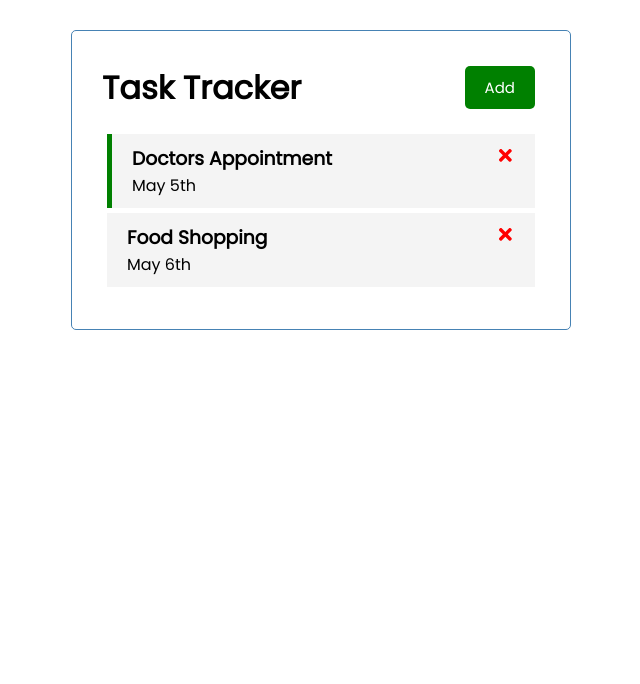
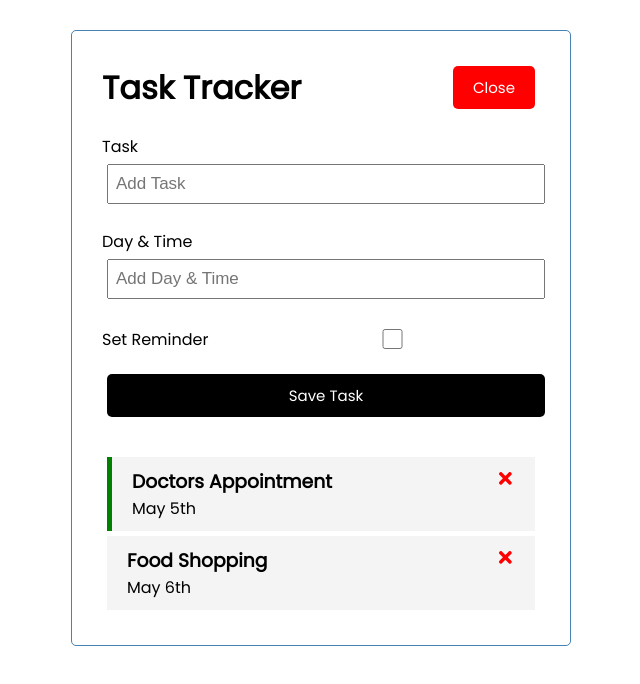
Before and after one commit to giuseppeperna/react-task-tracker, a React (Create React App) app: page / in a window 1280 px wide. Both pictures are taken after a click on the button "Add". Shown: the top 684 px of the page, without its empty margins (319-959 px from the left). Built offline with nearby package versions, Linux system fonts and the light colour scheme; the HTML template or start-up script is replaced by a standard one.

Commit message:
Add task form added

```diff
--- a/src/App.js
+++ b/src/App.js
@@ -1,8 +1,11 @@
 import Header from "./components/Header";
 import Tasks from "./components/Tasks";
+import AddTask from "./components/AddTask";
 import { useState } from "react";
 
 function App() {
+    const [showAddTask, setShowAddTask] = useState
+    (false)
     const [tasks, setTasks] = useState([
             {
                 id: 1,
@@ -30,6 +33,15 @@
         )
     }
 
+    // Add Task
+
+    const addTask = (task) => {
+        const id = Math.floor(Math.random() *
+        1000) +1
+        const newTask = { id, ...task }
+        setTasks([...tasks, newTask])
+    }
+
     // Delete task
     const deleteTask = (id) => {
         setTasks(tasks.filter(
@@ -39,7 +51,14 @@
 
   return (
     <div className="container">
-        <Header title='Task Tracker'/>
+        <Header title='Task Tracker'
+                onAdd={() => setShowAddTask
+                (!showAddTask)}
+                showAdd={showAddTask}
+        />
+        { showAddTask &&
+            <AddTask onAdd={addTask}/>
+        }
         { tasks.length > 0 ?
             <Tasks tasks={tasks}
                    onDelete={deleteTask}
--- /dev/null
+++ b/src/components/AddTask.js
@@ -0,0 +1,64 @@
+import { useState } from 'react'
+
+const AddTask = ({ onAdd } ) => {
+    const [text, setText] = useState('')
+    const [day, setDay] = useState('')
+    const [reminder, setReminder] = useState(false)
+
+    const onSubmit = (e) => {
+      e.preventDefault()
+
+      if(!text) {
+          alert('Please add task')
+          return
+      }
+
+      onAdd({ text, day, reminder })
+
+      setText('')
+      setDay('')
+      setReminder(false)
+    }
+
+    return (
+        <form className="add-form" onSubmit={ onSubmit }>
+            <div className="form-control">
+                <label>Task</label>
+                <input
+                    type="text"
+                    placeholder='Add Task'
+                    value={ text }
+                    onChange={(e) => {
+                        setText(e.target.value)
+                    }}
+                />
+            </div>
+            <div className="form-control">
+                <label>Day & Time</label>
+                <input
+                    type="text"
+                    placeholder='Add Day & Time'
+                    value={ day }
+                    onChange={(e) => {
+                        setDay(e.target.value)
+                    }}
+                />
+            </div>
+            <div className="form-control form-control-check">
+                <label>Set Reminder</label>
+                <input
+                    type="checkbox"
+                    checked={reminder}
+                    value={ reminder }
+                    onChange={(e) => {
+                        setReminder(e.currentTarget.checked)
+                    }}
+                />
+            </div>
+
+            <input type="submit" value='Save Task' className='btn btn-block' />
+        </form>
+    );
+};
+
+export default AddTask;
--- a/src/components/Button.js
+++ b/src/components/Button.js
@@ -1,12 +1,12 @@
 import PropTypes from "prop-types";
 
-const Button = ({color, text, onClick}) => {
+const Button = ({color, text, onClick, showAdd}) => {
     return (
         <button
             onClick={onClick}
             style={{ backgroundColor: color}}
             className='btn'>
-            {text}
+            {showAdd ? 'Close' : text}
         </button>
     );
 };
--- a/src/components/Header.js
+++ b/src/components/Header.js
@@ -1,15 +1,16 @@
 import PropTypes from "prop-types";
 import Button from "./Button";
 
-const Header = ({ title }) => {
-    const onClick = (e) => {
-        console.log(e.target);
-    }
+const Header = ({ title, onAdd, showAdd }) => {
 
     return (
         <header className='header'>
             <h1>{title}</h1>
-            <Button color='green' onClick={onClick}/>
+            <Button
+                color={showAdd ? 'red' : 'green'}
+                onClick={onAdd}
+                showAdd={showAdd}
+            />
         </header>
     );
 };
```
